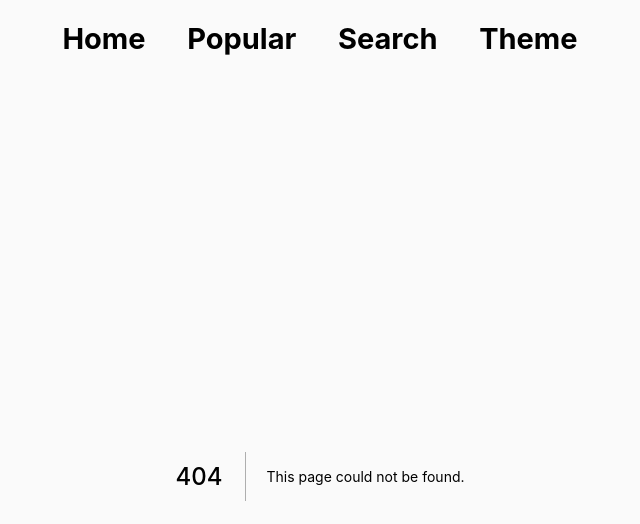
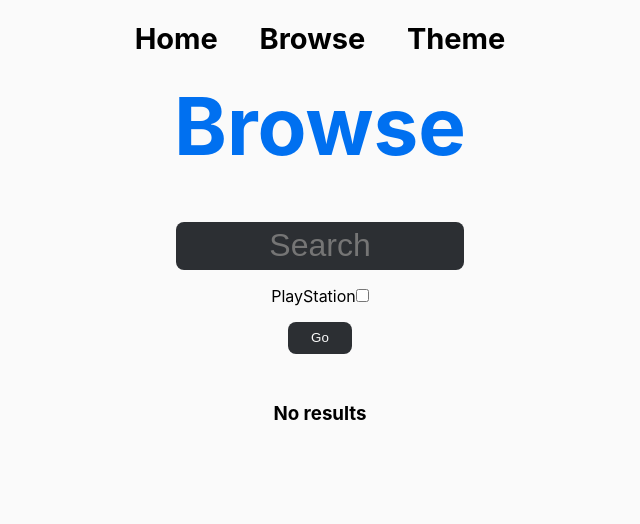
Before and after one commit to ShaumikRahman/next-games, a Next.js app: page /browse in a window 1280 px wide. Before the commit this address had no page. Shown: the top 524 px of the page, without its empty margins (320-960 px from the left). Built offline with nearby package versions, Linux system fonts and the light colour scheme.

Commit message:
initial browse page

```diff
--- /dev/null
+++ b/components/Empty.js
@@ -0,0 +1,6 @@
+
+export default function Empty() {
+    return <div>
+        <h3>No results</h3>
+    </div>
+}
--- a/components/Game.js
+++ b/components/Game.js
@@ -1,9 +1,10 @@
 import styles from "../styles/Game.module.scss";
 import Link from 'next/link'
 
-const Game = ({ game, index }) => {
+const Game = ({ game, index, location }) => {
+
   return (
-    <Link href={`/game/${game.slug}`}>
+    <Link href={`/game/${game.slug}?from=${location}`}>
       <div className={styles.game} key={index} id={game.id}>
         <h2>{game.name}</h2>
         <img
--- a/components/Navbar.js
+++ b/components/Navbar.js
@@ -1,28 +1,36 @@
-import styles from '../styles/Navbar.module.scss'
+import styles from "../styles/Navbar.module.scss";
+import Link from "next/link";
 
 const Navbar = () => {
-    return <div className={styles.Navbar}>
+  return (
+    <div className={styles.Navbar}>
       <div className={styles.link}>
+        <Link href={"/"}>
           <h3>Home</h3>
+        </Link>
       </div>
       <div className={styles.link}>
-            <h3>Popular</h3>
+        <Link href={"/browse"}>
+            <h3>Browse</h3>
+        </Link>
       </div>
       <div className={styles.link}>
-            <h3>Search</h3>
-        </div>
-        <div className={styles.link}>
-            <h3 onClick={() => {
-                document.getElementById('main').classList.toggle('dark');
+        <h3
+          onClick={() => {
+            document.getElementById("main").classList.toggle("dark");
 
-                if (document.getElementById('main').classList.contains('dark')) {
-                    localStorage.setItem('dark', 'true');
+            if (document.getElementById("main").classList.contains("dark")) {
+              localStorage.setItem("dark", "true");
             } else {
-                    localStorage.setItem('dark', 'false');
+              localStorage.setItem("dark", "false");
             }
-            }}>Theme</h3>
+          }}
+        >
+          Theme
+        </h3>
       </div>
     </div>
-}
+  );
+};
 
-export default Navbar
+export default Navbar;
--- /dev/null
+++ b/pages/api/browse.js
@@ -0,0 +1,21 @@
+export default function handler(req, res) {
+
+  let fetchString = `https://rawg.io/api/games?key=${process.env.KEY}`;
+
+  if (req.query.q.length) {
+    fetchString += `&search=${req.query.q}`;
+  }
+
+  fetchString += '&page_size=15&platforms=1';
+
+  fetch(fetchString)
+      .then((response) => response.json())
+      .then((data) => {
+        res.status(200).json({ results: data.results });
+        res.end();
+      });
+
+  //res.status(200).json({test: process.env.KEY);
+}
+
+// https://rawg.io/api/games?key=${process.env.NEXT_PUBLIC_KEY}&search=${query}&page_size=5
--- /dev/null
+++ b/pages/browse.js
@@ -0,0 +1,79 @@
+import styles from "../styles/Home.module.scss";
+import { useEffect, useState, useRef } from "react";
+import Game from "../components/Game";
+import Empty from "../components/Empty"
+import { useRouter } from "next/router";
+
+export default function Browse() {
+  const [games, setGames] = useState([]);
+  //const isInitialMount = useRef(true);
+  const router = useRouter();
+
+  useEffect(() => {
+    if (localStorage.getItem("browse") === null) {
+      localStorage.setItem("browse", JSON.stringify(games));
+    } else {
+      setGames(JSON.parse(localStorage.getItem("browse")));
+    }
+  }, []);
+
+  // useEffect(() => {
+  //   console.log(query);
+  //   if (isInitialMount.current) {
+  //     console.log("first dodged");
+  //     isInitialMount.current = false;
+  //   } else {
+
+  //   }
+  // }, [query]);
+
+  useEffect(() => {
+    if (document.getElementById(`${router.asPath.slice(8)}`) !== null) {
+      document
+        .getElementById(`${router.asPath.slice(8)}`)
+        .scrollIntoView({ behavior: "smooth" });
+    }
+  }, [games]);
+
+  const browse = (q) => `/api/browse?q=${q}`;
+
+  const process = (e) => {
+    e.preventDefault();
+
+    let query = escape(
+      e.target[0].value.replace(/\s\s+/g, " ").trim().replace(/\s/g, "+")
+    );
+    //console.log(q);
+
+    console.log("searching");
+    fetch(browse(query))
+      .then((res) => res.json())
+      .then((data) => {
+        console.log(data);
+        setGames(data.results);
+        localStorage.setItem("browse", JSON.stringify(data.results));
+      });
+  };
+
+  return (
+    <div className="container">
+      <h1 className="title">Browse</h1>
+      <form className={styles.form} onSubmit={(e) => process(e)}>
+        <div className="search">
+          <input type="text" className={styles.query} placeholder="Search" />
+        </div>
+        <div className="filters">
+          <label htmlFor="ps">PlayStation</label>
+          <input type="checkbox" name="1" id="ps" />
+        </div>
+        <input type="submit" value="Go" className={styles.submit} />
+      </form>
+      <div className={styles.games}>
+        {games.length > 0 ?
+          games.map((game, index) => {
+            return <Game game={game} key={index} location={'Browse'} />;
+          }) : <Empty />}
+      </div>
+    </div>
+  );
+}
--- a/pages/game/[slug].js
+++ b/pages/game/[slug].js
@@ -3,10 +3,14 @@ import Link from "next/link";
 import Head from "next/head";
 import InfoBox from "../../components/InfoBox";
 import { useRef } from "react";
+import { useRouter } from "next/router";
 
 export default function SingleGame({ game }) {
   const desc = useRef();
+  const router = useRouter();
   console.log(game);
+
+  const from = router.query.from;
 
   const fields = ["developers", "publishers", "ratings", "genres", "platforms"];
 
@@ -16,7 +20,7 @@ export default function SingleGame({ game }) {
         <title>{game.name}</title>
         <meta name="description" content={`Information for ${game.name}`} />
       </Head>
-      <Link href={`/#${game.id}`}>
+      <Link href={from === 'Home' ? `/#${game.id}` : `/browse#${game.id}`}>
         <h1 className={styles.return}>Return</h1>
       </Link>
       <div className={styles.game}>
--- a/pages/index.js
+++ b/pages/index.js
@@ -69,7 +69,7 @@ export default function Home() {
       <div className={styles.games}>
         {games.length > 0 &&
           games.map((game, index) => {
-            return <Game game={game} key={index} />;
+            return <Game game={game} key={index} location={'Home'} />;
           })}
       </div>
     </div>
```
Lines whose indentation alone changed are shown as unchanged.
